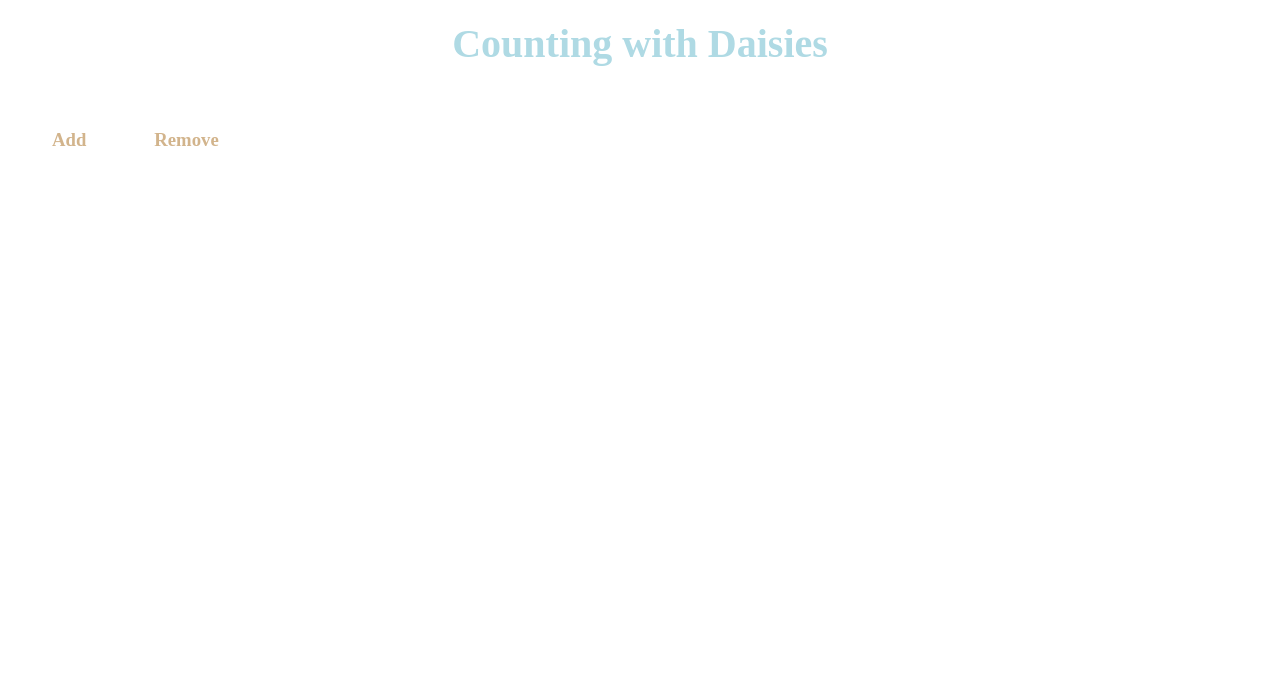
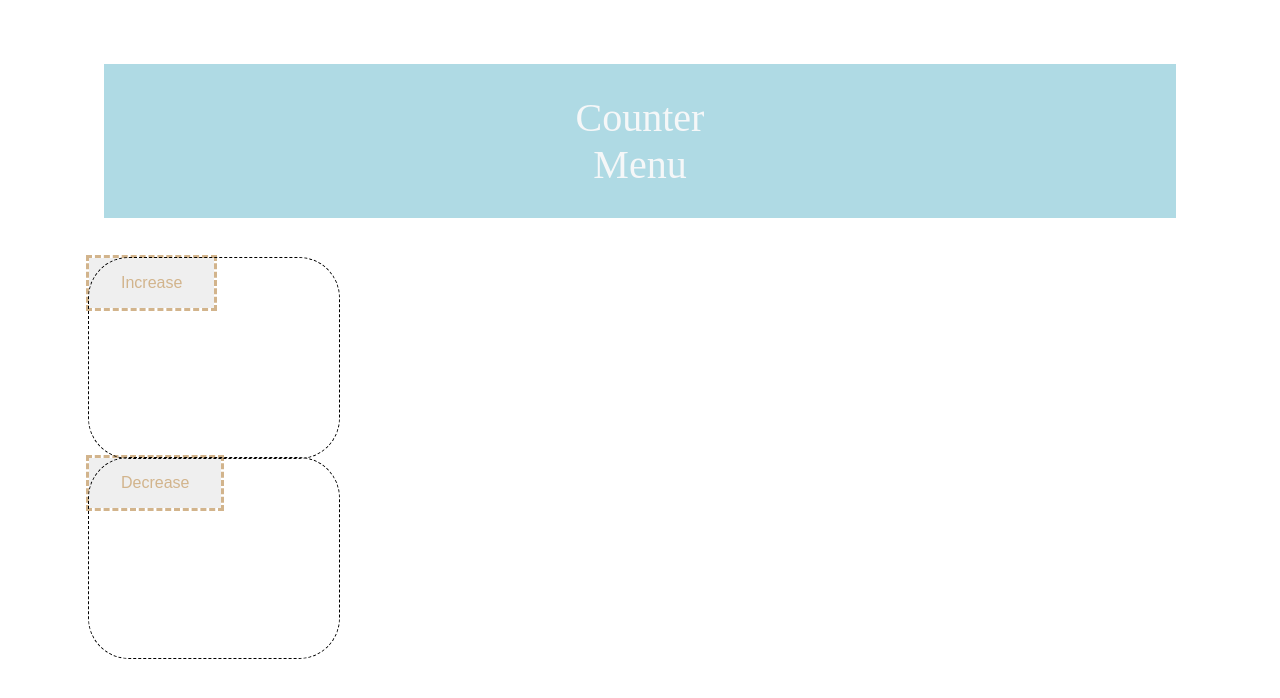
Before and after one commit to Alondradaisy/counter, a plain HTML site: page index.html in a window 1280 px wide. Drawn offline with Linux system fonts and the light colour scheme.

Commit message:
add styling for logo and menu

```diff
--- a/index.html
+++ b/index.html
@@ -5,17 +5,32 @@
     <meta name="viewport" content="width=device-width, initial-scale=1.0">
     <title>Counter</title>
     <link rel="stylesheet" href="styles.css">
-    <script src="scripts.js"></script>
+
 </head>
 <body>
-    <h1>Counting with Daisies</h1>
-    <div class="add">
-        <h3>Add</h3>
+
+    <header class="header">
+        <div>
+           Counter
+        </div>
+        <div>
+            Menu
+        </div>
+
+    </header>
+
+    <div class="container-for-buttons">
+        <button class="add">Increase</button>
     </div>
+    <div class="counter-container">
 
-    <div class="remove">
-        <h3>Remove</h3>
+        <div class="counter">
+
+        </div>
     </div>
-
+    <div class="container-for-buttons">
+        <button class="remove">Decrease</button>
+    </div>
+    <script src="scripts.js"></script>
 </body>
 </html>
--- a/scripts.js
+++ b/scripts.js
@@ -0,0 +1,11 @@
+const counter = 0;
+
+function add() {
+  counter = counter + 1;
+}
+
+function remove() {
+  counter = counter - 1;
+}
+
+function deleteDaisy() {}
--- a/styles.css
+++ b/styles.css
@@ -1,7 +1,6 @@
 body {
-    color: #AFDAE4;
-    margin: 20px;
-    ;
+    color: #f5f7f8;
+    margin: 5%;
 }
 
 
@@ -19,10 +18,11 @@ h1 {
     color: tan;
     padding: 16px 32px;
     text-align: center;
+
     text-decoration: none;
     display: inline-block;
     font-size: 16px;
-
+    outline-style: dashed;
     transition-duration: 0.4s;
     cursor: pointer;
 }
@@ -32,10 +32,32 @@ h1 {
     color: tan;
     padding: 16px 32px;
     text-align: center;
+
     text-decoration: none;
     display: inline-block;
     font-size: 16px;
-
+    outline-style: dashed;
     transition-duration: 0.4s;
     cursor: pointer;
 }
+
+.container-for-buttons {
+    font-family: arial;
+    font-size: 24px;
+    margin-left: 25px;
+    margin-right: 25px;
+    width: 250px;
+    height: 200px;
+    outline: dashed 1px black;
+    border-radius: 40px;
+
+}
+
+header {
+    text-align: center;
+    flex-direction: inherit;
+    margin: 40px;
+    padding: 30px;
+    background-color: #AFDAE4;
+    font-size: 40px;
+}
```
Also changed, not shown: index1.html (added, +22 -0 lines).
